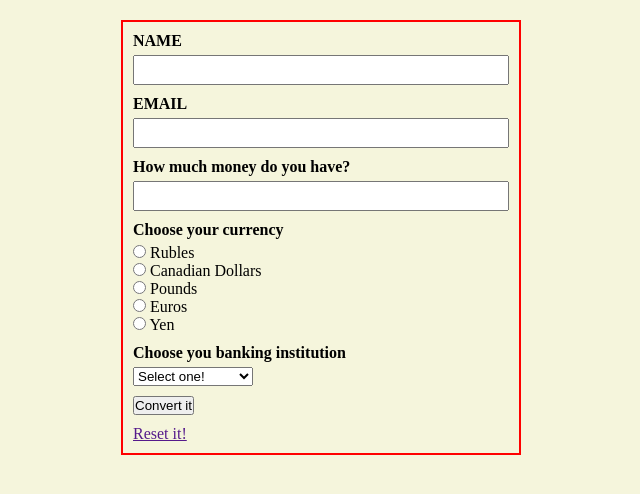
After one commit to kana0503/it261, a PHP site: page /weeks/week5/currency-extra.php in a window 1280 px wide. The commit adds this page. Shown: the top 494 px of the page, without its empty margins (319-959 px from the left). Run offline with PHP 8.4, Linux system fonts and the light colour scheme.

Commit message:
Add files via upload

```diff
--- a/index.php
+++ b/index.php
@@ -21,7 +21,7 @@
     <ul>
         <li><a href="">Switch</a></li>
         <li><a href="adder.php">Troubleshoot</a></li>
-        <li><a href="">Calculator</a></li>
+        <li><a href="weeks/week5/calculator.php">Calculator</a></li>
         <li><a href="">Email</a></li>
         <li><a href="">Database</a></li>
         <li><a href="">Garelly</a></li>
@@ -75,6 +75,7 @@
     <li><a href="weeks/week5/currency1.php">currency1.php</a></li>
     <li><a href="weeks/week5/currency2.php">currency2.php</a></li>
     <li><a href="weeks/week5/currency3.php">currency3.php</a></li>
+    <li><a href="weeks/week5/currency-extra.php">currency-extra.php</a></li>
     <li><a href="weeks/week5/null.php">null.php</a></li>
 </ol>
 </aside>
--- a/weeks/week5/css/styles.css
+++ b/weeks/week5/css/styles.css
@@ -5,6 +5,10 @@
     margin: 0;
     box-sizing: border-box;
 
+}
+
+h1 {
+    text-align: center;
 }
 
 body {
@@ -50,6 +54,11 @@ form ul{
     list-style-type: none;
 }
 
+.reset {
+    text-align: center;
+    font-style: italic;
+}
+
 .box {
     width: 400px;
     padding: 10px;
@@ -61,3 +70,37 @@ form ul{
     font-style: italic;
     text-align: center;
 }
+
+.xBody {
+    background-color: beige;
+}
+
+.xForm {
+    border: 2px solid red;
+    padding: 10px;
+}
+
+.xbox {
+    width: 400px;
+    padding: 10px;
+    margin: 0 auto;
+    border: 2px solid green;
+    margin-bottom: 20px;
+}
+
+.xbox2 {
+    width: 550px;
+    padding: 10px;
+    margin: 0 auto;
+    text-align: center;
+    background-color: skyblue;
+
+}
+.xbox3 {
+    width: 550px;
+    padding: 10px;
+    margin: 0 auto;
+    text-align: center;
+    background-color: gray;
+
+}
--- /dev/null
+++ b/weeks/week5/currency-extra.php
@@ -0,0 +1,111 @@
+<!DOCTYPE html>
+<html lang="en">
+<head>
+    <meta charset="UTF-8">
+    <meta http-equiv="X-UA-Compatible" content="IE=edge">
+    <meta name="viewport" content="width=device-width, initial-scale=1.0">
+    <title>Currency extra form</title>
+    <link href="css/styles.css" type="text/css" rel="stylesheet">
+</head>
+<body class = "xBody">
+
+
+<form action="<?php echo htmlspecialchars($_SERVER['PHP_SELF']);?>" method="post">
+<fieldset class="xForm">
+    <label>NAME</label>
+    <input type="text" name="name" value ="<?php if(isset($_POST['name'])){ echo htmlspecialchars($_POST['name']);
+        }?>">
+
+    <label>EMAIL</label>
+    <input type="email" name="email" value ="<?php if(isset($_POST['email'])){ echo htmlspecialchars($_POST['email']);
+        }?>">
+
+    <label>How much money do you have?</label>
+    <input type="number" name="amount" value ="<?php if(isset($_POST['amount'])){ echo htmlspecialchars($_POST['amount']);
+        }?>">
+<!--- time for our radio button that has an additional attribute of value --->
+    <label>Choose your currency</label>
+    <ul>
+    <li><input type="radio" name="currency" value="0.017" <?php if(isset($_POST['currency']) && $_POST['currency'] == 0.017) echo 'checked="cheked"';?>> Rubles</li>
+    <li><input type="radio" name="currency" value="0.76" <?php if(isset($_POST['currency']) && $_POST['currency'] == 0.76) echo 'checked="cheked"';?>> Canadian Dollars</li>
+    <li><input type="radio" name="currency" value="1.15" <?php if(isset($_POST['currency']) && $_POST['currency'] == 1.15) echo 'checked="cheked"';?>> Pounds</li>
+    <li><input type="radio" name="currency" value="1.00" <?php if(isset($_POST['currency']) && $_POST['currency'] == 1.00) echo 'checked="cheked"';?>> Euros</li>
+    <li><input type="radio" name="currency" value="0.0074" <?php if(isset($_POST['currency']) && $_POST['currency'] == 0.0074) echo 'checked="cheked"';?>> Yen</li>
+    </ul>
+    <label>Choose you banking institution</label>
+    <select name="bank">
+        <option value = ""NULL <?php if(isset($_POST['bank']) && $_POST['bank']==NULL) echo 'selected="unselected"' ;?>>Select one!</option>
+        <option value ="boa" <?php if(isset($_POST['bank']) && $_POST['bank']== 'boa') echo 'selected="selected"' ;?>>Bank of America</option>
+        <option value ="chase" <?php if(isset($_POST['bank']) && $_POST['bank']== 'Chase') echo 'selected="selected"'  ;?>>Chase Bank</option>
+        <option value ="Banner" <?php if(isset($_POST['bank']) && $_POST['bank']== 'Banner') echo 'selected="selected"'  ;?>>Banner Bank</option>
+        <option value ="wells" <?php if(isset($_POST['bank']) && $_POST['bank']== 'wells') echo 'selected="selected"'  ;?>>Wells Fargo</option>
+        <option value ="becu" <?php if(isset($_POST['bank']) && $_POST['bank']== 'becu') echo 'selected="selected"' ;?>>Boeing Credit</option>
+    </select>
+
+
+    <input type="submit" value="Convert it">
+
+
+<p><a href="">Reset it!</a></p>
+</fieldset>
+</form>
+
+
+<?php
+// we will start with the server request method
+// then, we will ask ourselves if any fields are empty
+// if the fields are not empty, we will elseif they are set
+
+if($_SERVER['REQUEST_METHOD'] =='POST') {
+    if(empty($_POST['name'])) {
+        echo '<p class="error">Please fll out your name</p>';
+    }if(empty($_POST['email'])) {
+            echo '<p class="error">Please fill out your email</p>';
+    }if(empty($_POST['amount'])) {
+            echo '<p class="error">Please fill out your amount</p>';
+    }if(empty($_POST['currency'])) {
+            echo '<p class="error">Please check your currency</p>';
+    }if($_POST['bank'] == NULL) {
+            echo '<p class="error">Please choose your banking institution</p>';
+    }
+
+
+
+    if (isset($_POST['name'], $_POST['email'], $_POST['amount'], $_POST['currency'], $_POST['bank'])){
+        $name = $_POST['name'];
+        $email = $_POST['email'];
+        $amount = floatval($_POST['amount']);
+        $currency = floatval($_POST['currency']);
+        $bank = $_POST['bank'];
+        $dollars = $amount * $currency;
+
+        if(!empty($name && $email && $amount && $currency && $bank)){
+
+        echo '
+        <div class="xbox">
+        <h2>Hello  '.$name.'</h2>
+        <p>You now have <b>$'.number_format($dollars, 2).' American dollars</b> and we will be emailing you at <b>'.$email.'</b> with your information, as well as depositiong your funds at <b>'.$bank.' bank</b> !</p>
+        </div>
+        ';
+        }
+    }
+    if($dollars < 100){
+        echo '<div class="xbox2">
+        <h2>I am NOT happy, becuase I have $'.$dollars.' American dollars</h2><br>
+        <iframe width="425" height="315" src="https://www.youtube.com/embed/kbIbp2fUVzA" title="YouTube video player" frameborder="0" allow="accelerometer; autoplay; clipboard-write; encrypted-media; gyroscope; picture-in-picture; web-share" allowfullscreen></iframe>
+        </div>';
+    }else {
+        echo '<div class="xbox3">
+        <h2>I am REALLY happy, becuase I have $'.$dollars.' American dollars</h2><br>
+        <iframe width="425" height="315" src="https://www.youtube.com/embed/Km71Rr9K-Bw" title="YouTube video player" frameborder="0" allow="accelerometer; autoplay; clipboard-write; encrypted-media; gyroscope; picture-in-picture; web-share" allowfullscreen></iframe>
+        </div>';
+    }
+}
+
+
+
+
+
+?>
+</body>
+</html>
```
Also changed, not shown: weeks/week5/calculator.php (added, +109 -0 lines).
